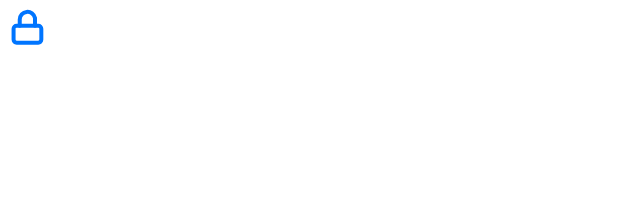
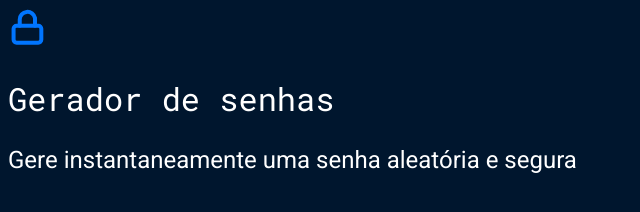
Before and after one commit to Handrewzadas/JavaScript-geradordesenha, a plain HTML site: page index.html in a window 1280 px wide. Shown: the whole page, without its empty margins (0-640 px from the left). Drawn offline with Linux system fonts and the light colour scheme.

Commit message:
Add files via upload

```diff
--- a/index.html
+++ b/index.html
@@ -7,11 +7,11 @@
     <link rel="stylesheet" href="style.css">
 </head>
 <body>
-<section class="conteudo">
-    <div class="conteudo-titulo">
-        <img src="unlock.svg" alt="cadeado fechado">
-    </div>
-</section>
-
+    <img src="unlock.svg" alt="cadeado fechado">
+    <h2 class="titulo-principal">Gerador de senhas</h2>
+    <h3 class="titulo-secundario">Gere instantaneamente uma senha aleatória e segura</h3>
 </body>
 </html>
+    <div class="conteudo-senha">
+        <label for="senha"></label>
+    </div>
--- a/style.css
+++ b/style.css
@@ -0,0 +1,34 @@
+@import url('https://fonts.googleapis.com/css2?family=Roboto&family=Roboto+Mono&display=swap');
+
+:root{
+    --branco: white;
+    --cor-de-fundo: #00162E;
+    --fundo-senha: #00244D;
+    --fundo-texto: #001E40;
+    --borda: #0075FF;
+    --roboto: 'Roboto', sans-serif;
+    --roboto-mono: 'Roboto Mono', monospace;
+}
+
+body{
+    color: var(--branco);
+    background-color: var(--cor-de-fundo);
+    font-family: var(--roboto);
+}
+
+.titulo-principal{
+    font-family: var(--roboto-mono);
+    font-size: 32px;
+}
+
+.titulo-secundario{
+    font-size: 24px;
+}
+.conteudo-titulo{
+    text-align: center;
+    margin-top: 80px;
+}
+
+*{
+    font-weight: 400
+}
```
Also changed, not shown: 1 other file.
